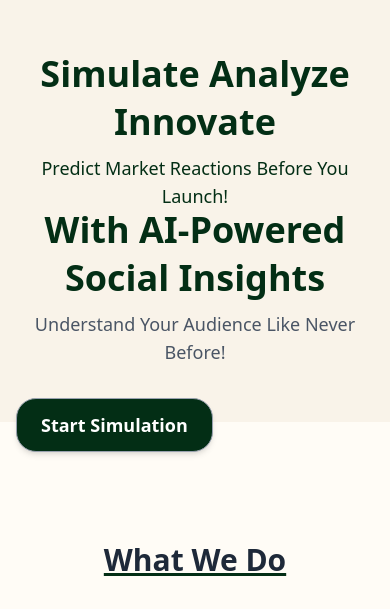
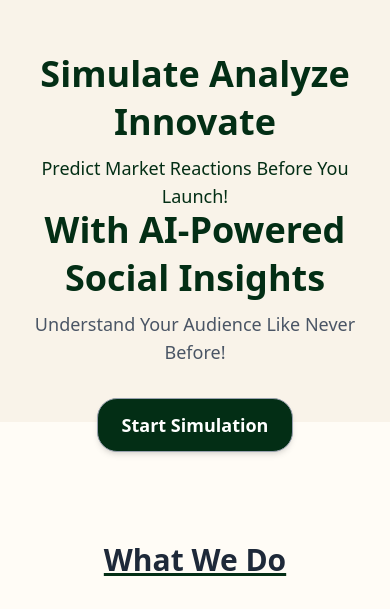
Before and after one commit to goblin45/society-simulator, a Next.js app: page / in a window 390 px wide. Shown: the part 169-778 px from the top of the page. Built offline with nearby package versions, Linux system fonts and the light colour scheme.

Commit message:
mobile responsiveness added

```diff
--- a/app/page.jsx
+++ b/app/page.jsx
@@ -7,7 +7,7 @@ export default function Home() {
   const router = useRouter();
 
   return (
-    <div className="relative w-full min-h-screen flex flex-col items-center justify-center overflow-hidden px-4">
+    <div className="relative w-full min-h-screen flex flex-col items-center justify-center md:overflow-hidden px-4">
 
       <motion.div
         initial={{ opacity: 0, y: -50 }}
@@ -44,7 +44,7 @@ export default function Home() {
         </motion.p>
         <button
           onClick={() => router.push("/simulation")}
-          className="mt-8 flex justify-items-start px-6 md:px-8 py-3 text-lg z-999 md:text-xl font-semibold hover:text-green-950 hover:bg-[#FFFCF6] border border-gray-400 rounded-[20px] shadow-md bg-green-950 text-white hover:shadow-lg transition-all cursor-pointer"
+          className="mt-8 flex md:justify-items-start justify-self-center px-6 md:px-8 py-3 text-lg z-999 md:text-xl font-semibold hover:text-green-950 hover:bg-[#FFFCF6] border border-gray-400 rounded-[20px] shadow-md bg-green-950 text-white hover:shadow-lg transition-all cursor-pointer"
         >
           Start Simulation
         </button>
```
